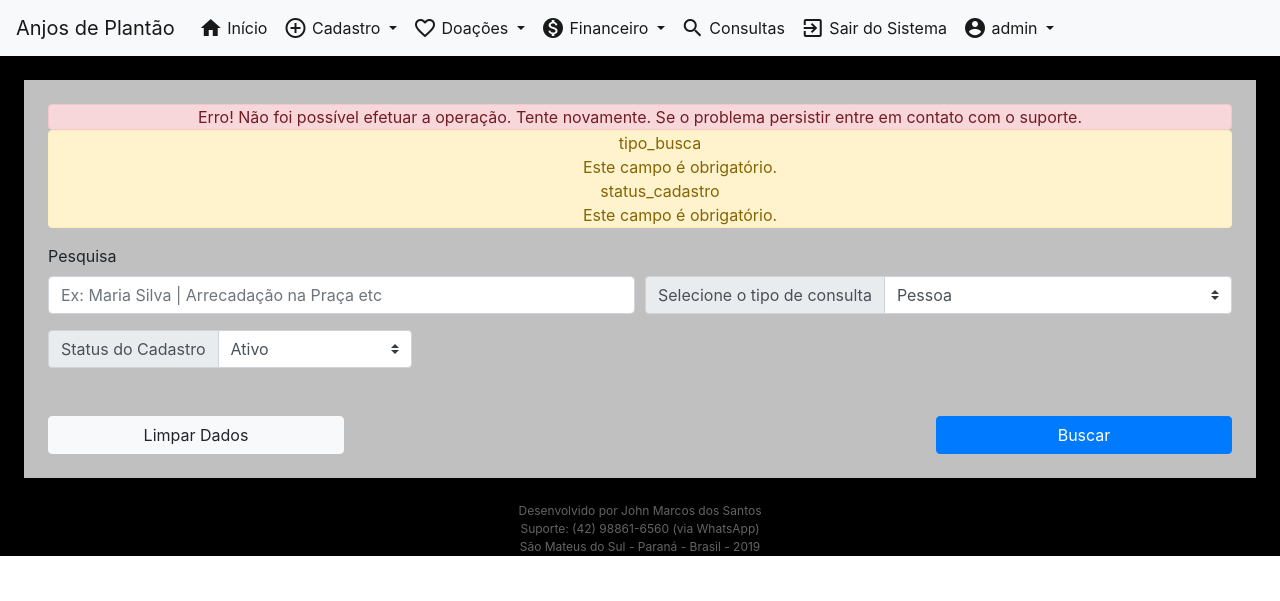
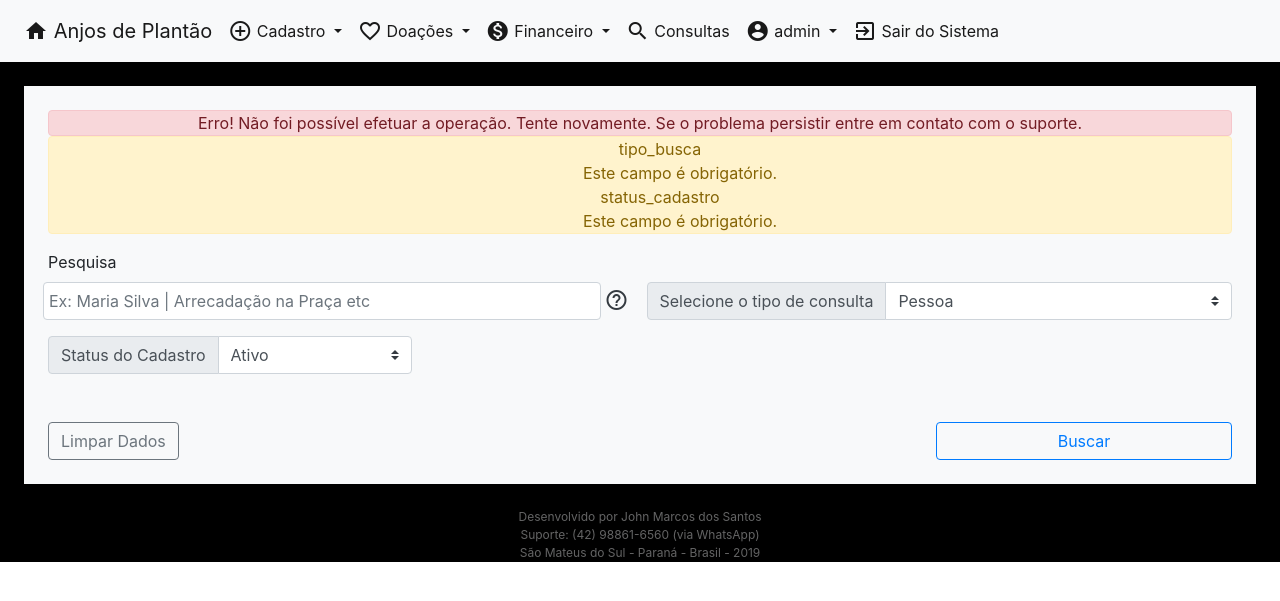
Before and after one commit to dionmarkos/projetoAnjosDePlantao, a Django app: page /busca/ in a window 1280 px wide. Shown: the top 601 px of the page. Run offline with Django 3.2, Linux system fonts and the light colour scheme; a user stored in the database is signed in; some libraries are stand-ins or nearby versions.

Commit message:
Projeto Finalizado v.1.0.0

```diff
--- a/accounts/templates/signup.html
+++ b/accounts/templates/signup.html
@@ -51,7 +51,7 @@
 
     </div>
     <div class="form-group row justify-content-between m-0">
-  		<button type="reset" class="btn btn-outline-light col-auto">Limpar Dados</button>
+  		<button type="reset" class="btn btn-outline-secondary col-auto">Limpar Dados</button>
   		<button type="submit" class="btn btn-outline-primary col-auto">Cadastrar</button>
   	</div>
   </form>
--- a/anjosDePlantaoAmbiente/forms.py
+++ b/anjosDePlantaoAmbiente/forms.py
@@ -52,7 +52,7 @@ class DoacaoEntradaForm(forms.ModelForm):
         self.fields['produtoDoacao'].widget.attrs.update({'class':'col-8 custom-select', 'id':'inputGroupSelect01'})
         self.fields['observacoes'].widget.attrs.update({'class' : 'col-md-8 form-control', 'style' : 'height: 80px;', 'placeholder' : 'Observações sobre a doação'})
         self.fields['valor'].widget.attrs.update({'class': 'form-control col text-center','placeholder' : 'Ex: 100.00'})
-        self.fields['quantiaDoacao'].widget.attrs.update({'class': 'form-control col-2 text-center','placeholder' : 'Quantidade'})
+        self.fields['quantiaDoacao'].widget.attrs.update({'class': 'form-control col-2 text-center w-auto','placeholder' : 'Quantidade'})
         self.fields["pessoa"].queryset = Pessoa.objects.filter(cadastro_ativo="Sim").order_by('nome')
         self.fields["produtoDoacao"].queryset = ProdutoDoacao.objects.filter(cadastro_ativo="Sim").order_by('descricao')
 
@@ -68,7 +68,7 @@ class DoacaoSaidaForm(forms.ModelForm):
         self.fields['produtoDoacao'].widget.attrs.update({'class':'col-8 custom-select', 'id':'inputGroupSelect01'})
         self.fields['observacoes'].widget.attrs.update({'class' : 'col-md-8 form-control', 'style' : 'height: 80px;', 'placeholder' : 'Observações sobre a doação'})
         self.fields['valor'].widget.attrs.update({'class': 'form-control col text-center','placeholder' : 'Ex: 100.00'})
-        self.fields['quantiaDoacao'].widget.attrs.update({'class': 'form-control col-2 text-center','placeholder' : 'Quantidade'})
+        self.fields['quantiaDoacao'].widget.attrs.update({'class': 'form-control col-2 text-center w-auto','placeholder' : 'Quantidade'})
         self.fields["pessoa"].queryset = Pessoa.objects.filter(cadastro_ativo="Sim").order_by('nome')
         self.fields["produtoDoacao"].queryset = ProdutoDoacao.objects.filter(cadastro_ativo="Sim").order_by('descricao')
 
@@ -81,4 +81,4 @@ class BuscaForm(forms.ModelForm):
         super(BuscaForm, self).__init__(*args, **kwargs)
         self.fields['status_cadastro'].widget.attrs.update({'class':'custom-select col-2', 'id':'status_cadastro'})
         self.fields['tipo_busca'].widget.attrs.update({'class':'custom-select col', 'id':'tipo_busca'})
-        self.fields['texto_busca'].widget.attrs.update({'class' : 'col form-control', 'placeholder' : 'Ex: Maria Silva | Arrecadação na Praça etc'})
+        self.fields['texto_busca'].widget.attrs.update({'class' : 'col form-control w-auto', 'placeholder' : 'Ex: Maria Silva | Arrecadação na Praça etc'})
--- a/anjosDePlantaoAmbiente/models.py
+++ b/anjosDePlantaoAmbiente/models.py
@@ -97,7 +97,7 @@ class CaixaGeral(models.Model):
     autor = models.ForeignKey('auth.User', on_delete=models.DO_NOTHING)
     observacoes = models.TextField(null=True, blank=True)
     dataDeCadastro = models.DateTimeField(default=timezone.now, null=True, blank=True)
-    saldo = models.DecimalField(max_digits=11, decimal_places=2, blank=True)
+    saldo = models.DecimalField(max_digits=11, decimal_places=2, blank=True, default=0.00)
 
     def entrada_saldo(self, valor):
         self.saldo += valor
--- a/anjosDePlantaoAmbiente/static/css/index_login_css.css
+++ b/anjosDePlantaoAmbiente/static/css/index_login_css.css
@@ -21,8 +21,8 @@ li {
 }
 
 #img_card_header {
-  max-width: 60px;
-  max-height: 60px;
+  max-width: 100px;
+  max-height: 100px;
 }
 
 label[for=username], [for=password] {
--- a/anjosDePlantaoAmbiente/templates/blog/base.html
+++ b/anjosDePlantaoAmbiente/templates/blog/base.html
@@ -18,16 +18,12 @@
 		<main>
 			{% if user.is_authenticated %}
 			<nav class="navbar navbar-expand-lg navbar-light bg-light">
-				<a class="navbar-brand" href="/">Anjos de Plantão</a>
+				<a class="navbar-brand mr-0 p-2" href="/"><i class="material-icons align-text-bottom">home</i> Anjos de Plantão</a>
   			<button class="navbar-toggler" type="button" data-toggle="collapse" data-target="#conteudoNavbarSuportado" aria-controls="conteudoNavbarSuportado" aria-expanded="false" aria-label="Alterna navegação">
     			<span class="navbar-toggler-icon"></span>
   			</button>
 				<div class="collapse navbar-collapse" id="conteudoNavbarSuportado">
 					<ul class="navbar-nav mr-auto">
-						<!-- INICIO -->
-						<li class="nav-item active">
-							<a class="nav-link" href="/"><i class="material-icons align-bottom">home</i> Início <span class="sr-only">(página atual)</span></a>
-						</li>
 						<!-- CADASTRO -->
 						<li class="nav-item dropdown active">
 			        <a class="nav-link dropdown-toggle" href="#" id="navbarDropdown" role="button" data-toggle="dropdown" aria-haspopup="true" aria-expanded="false">
@@ -36,7 +32,7 @@
 			          <a class="dropdown-item" href="../../../cadastrar_pessoa/"><i class="material-icons align-bottom">person_add</i> Pessoa </a>
 			          <a class="dropdown-item" href="../../../cadastrar_evento/"><i class="material-icons align-bottom">event_note</i> Evento </a>
 								<a class="dropdown-item" href="../../../cadastrar_produto/"><i class="material-icons align-bottom">local_grocery_store</i> Produto </a>
-								{% if request.user.is_superuser %}
+								{% if request.user.username == "lucrecia" or request.user.username == "admin" %}
 								<a class="dropdown-item" href="../../../accounts/signup/"><i class="material-icons align-bottom">supervisor_account</i> Usuário </a>
 								{% endif %}
 							</div>
@@ -62,10 +58,7 @@
 						<li class="nav-item active">
 							<a class="nav-link" href="{% url 'busca' pk=1 %}"><i class="material-icons align-bottom">search</i> Consultas </a>
 						</li>
-						<!-- SAIR -->
-						<li class="nav-item active">
-							<a class="nav-link" href="../../../accounts/logout/"><i class="material-icons align-bottom">exit_to_app</i> Sair do Sistema </a>
-						<!-- APRESENTAÇÃO -->
+						<!-- USUÁRIO -->
 						<li class="nav-item dropdown active">
 							<a class="nav-link dropdown-toggle" href="#" id="navbarDropdown" role="button" data-toggle="dropdown" aria-haspopup="true" aria-expanded="false">
 							<i class="material-icons align-bottom">account_circle</i> {{ user.username }} </a>
@@ -73,15 +66,18 @@
 			          <a class="dropdown-item" href="../../../accounts/password_change/"><i class="material-icons align-bottom">vpn_key</i> Alterar Senha </a>
 							</div>
 						</li>
+						<!-- SAIR -->
+						<li class="nav-item active">
+							<a class="nav-link" href="../../../accounts/logout/"><i class="material-icons align-bottom">exit_to_app</i> Sair do Sistema </a>
+						</li>
 					</ul>
 				</div>
 			</nav>
 
-			<div class="container col-auto m-4 p-4">
+			<div class="container col-auto m-4 p-4 bg-light">
 				{% block formularios %}
 				{% endblock %}
     	</div>
-
 
 			{% else %}
 			<div id="nao_logado">
--- a/anjosDePlantaoAmbiente/templates/blog/busca.html
+++ b/anjosDePlantaoAmbiente/templates/blog/busca.html
@@ -19,10 +19,13 @@
 
 	<label for="busca">Pesquisa</label>
 	<div class="form-row">
-		<div class="form-group col">
-			<div id="busca">
+		<div id="busca" class="form-row col mr-2">
 				{{ formBusca.texto_busca }}
-			</div>
+				<a href="#" class="ml-1" data-container="body" data-toggle="popover" data-placement="top" data-html="true"
+				data-content="- Deixe em branco para filtrar todos os resultados, ou insira um conteúdo a ser buscado.<br>
+				- Exemplos de filtros: CPF, CNPJ ou nome de pessoas ou eventos, endereços ou descrição dos produtos doados.">
+				<i class="material-icons text-dark" style="line-height: unset !important;">help_outline</i>
+				</a>
 		</div>
 		<div class="input-group col mb-3">
 			<div class="input-group-prepend">
@@ -40,8 +43,8 @@
 	</div>
 
 	<div class="form-group row justify-content-between m-0">
-		<button type="reset" class="btn btn-light col-3">Limpar Dados</button>
-		<button type="submit" class="btn btn-primary col-3">Buscar</button>
+		<button type="reset" class="btn btn-outline-secondary col-3-auto">Limpar Dados</button>
+		<button type="submit" class="btn btn-outline-primary col-3">Buscar</button>
 	</div>
 </form>
 
@@ -357,6 +360,10 @@ window.confirmaInativacao = function() {
 		event.preventDefault();
 	}
 }
+
+$(function () {
+	$('[data-toggle="popover"]').popover()
+})
 </script>
 
 {% endblock %}
--- a/anjosDePlantaoAmbiente/templates/blog/cadastrar_evento.html
+++ b/anjosDePlantaoAmbiente/templates/blog/cadastrar_evento.html
@@ -104,7 +104,7 @@
 	</div>
 
 	<div class="form-group row justify-content-between m-0">
-		<button type="reset" class="btn btn-outline-light col-auto">Limpar Dados</button>
+		<button type="reset" class="btn btn-outline-secondary col-auto">Limpar Dados</button>
 		<button type="submit" class="btn btn-outline-primary col-auto">Salvar</button>
 	</div>
 </form>
--- a/anjosDePlantaoAmbiente/templates/blog/cadastrar_pessoa.html
+++ b/anjosDePlantaoAmbiente/templates/blog/cadastrar_pessoa.html
@@ -101,7 +101,7 @@
 	</div>
 
 	<div class="form-group row justify-content-between m-0">
-		<button type="reset" class="btn btn-outline-light col-auto">Limpar Dados</button>
+		<button type="reset" class="btn btn-outline-secondary col-auto">Limpar Dados</button>
 		<button type="submit" class="btn btn-outline-primary col-auto">Salvar</button>
 	</div>
 </form>
--- a/anjosDePlantaoAmbiente/templates/blog/cadastrar_produto.html
+++ b/anjosDePlantaoAmbiente/templates/blog/cadastrar_produto.html
@@ -50,7 +50,7 @@
 	</div>
 
 	<div class="form-group row justify-content-between m-0">
-		<button type="reset" class="btn btn-outline-light col-auto">Limpar Dados</button>
+		<button type="reset" class="btn btn-outline-secondary col-auto">Limpar Dados</button>
 		<button type="submit" class="btn btn-outline-primary col-auto">Salvar</button>
 	</div>
 </form>
--- a/anjosDePlantaoAmbiente/templates/blog/caixa_geral.html
+++ b/anjosDePlantaoAmbiente/templates/blog/caixa_geral.html
@@ -19,7 +19,7 @@
 
 	<div class="form-group">
 		<div class="col-sm-4 text-center">
-			<div class="bg-light p-1 border border-white rounded col-auto">
+			<div class="p-1 border border-success rounded col-auto">
 				<h3>SALDO FINANCEIRO</h3>
 				<h1 class="text-success">R$ {{ operacao.saldo }}</h1>
 			</div>
--- a/anjosDePlantaoAmbiente/templates/blog/doacao_saida.html
+++ b/anjosDePlantaoAmbiente/templates/blog/doacao_saida.html
@@ -108,7 +108,7 @@
 				</div>
 		  </div>
 			<div class="form-group row justify-content-between m-0">
-				<button type="reset" class="btn btn-outline-light col-auto">Limpar Dados</button>
+				<button type="reset" class="btn btn-outline-secondary col-auto">Limpar Dados</button>
 				<button type="submit" class="btn btn-outline-primary col-auto">Salvar</button>
 			</div>
 		</form>
--- a/anjosDePlantaoAmbiente/templates/blog/servicos.html
+++ b/anjosDePlantaoAmbiente/templates/blog/servicos.html
@@ -1,4 +1,4 @@
 {% extends 'blog/base.html' %}
 {% block navbar %}
-	has
+
 {% endblock %}
--- a/anjosDePlantaoAmbiente/views.py
+++ b/anjosDePlantaoAmbiente/views.py
@@ -144,16 +144,14 @@ def caixa_geral(request):
         if request.method == "POST":
             formCaixaGeral = CaixaGeralForm(request.POST)
             if formCaixaGeral.is_valid():
-                # verifica se o objeto único do caixa geral já existe.
-                # usei o try except porque o except só será usado uma vez,
-                # só será usado quando o objeto não existir, ou seja, quando for utilizado pela primeira vez
-                try:
+                # verifica se o objeto único do caixa geral já existe
+                if len(CaixaGeral.objects.all()) > 0:
                     operacao = CaixaGeral.objects.all()[0]
                     operacao.observacoes = formCaixaGeral['observacoes'].value()
                     operacao.autor = request.user
                     operacao.dataDeCadastro = timezone.now()
                     operacao.save()
-                except:
+                else:
                     operacao = formCaixaGeral.save(commit=False)
                     operacao.autor = request.user
                     operacao.dataDeCadastro = timezone.now()
@@ -164,8 +162,12 @@ def caixa_geral(request):
                 formCaixaGeral = CaixaGeralForm(instance=CaixaGeral.objects.all()[0])
                 return render(request, 'blog/caixa_geral.html', {'formCaixaGeral': formCaixaGeral})
         else:
-            formCaixaGeral = CaixaGeralForm(instance=CaixaGeral.objects.all()[0])
-        operacao = CaixaGeral.objects.all()[0]
+            # verifica se o objeto único do caixa geral já existe
+            if len(CaixaGeral.objects.all()) > 0:
+                formCaixaGeral = CaixaGeralForm(instance=CaixaGeral.objects.all()[0])
+                operacao = CaixaGeral.objects.all()[0]
+            else:
+                formCaixaGeral = CaixaGeralForm()
         # lista das últimas doações realizadas ou recebidas, tendo no máximo 14 resultados
         # deve ser 7 recebidas e 7 realizadas
         # como devem ser 14 resultados, 7 de cada, precisa ver antes se existe esses 7 objetos
```
Also changed, not shown: anjosDePlantaoAmbiente/templates/registration/login.html (+5 -7 lines), anjosDePlantaoAmbiente/migrations/0047_auto_20190915_1400.py (added), db.sqlite3.
